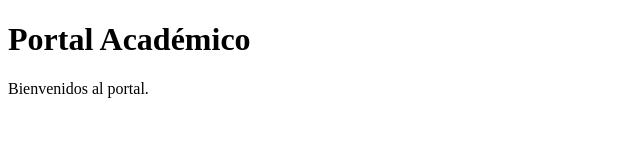
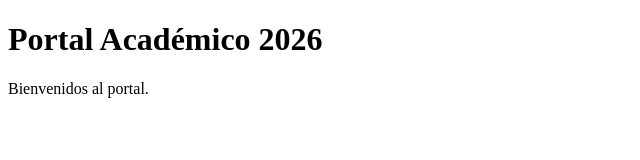
Before and after one commit to C4lDx-hub/laboratorio-conflicto-git, a plain HTML site: page index.html in a window 1280 px wide. Shown: the whole page, without its empty margins (0-640 px from the left). Drawn offline with Linux system fonts and the light colour scheme.

Commit message:
Actualizar e titulo del portal

```diff
--- a/index.html
+++ b/index.html
@@ -10,7 +10,7 @@
 
  <body>
 
-<h1>Portal Académico</h1>
+<h1>Portal Académico 2026</h1>
 
  <p>Bienvenidos al portal.</p>
 
```
